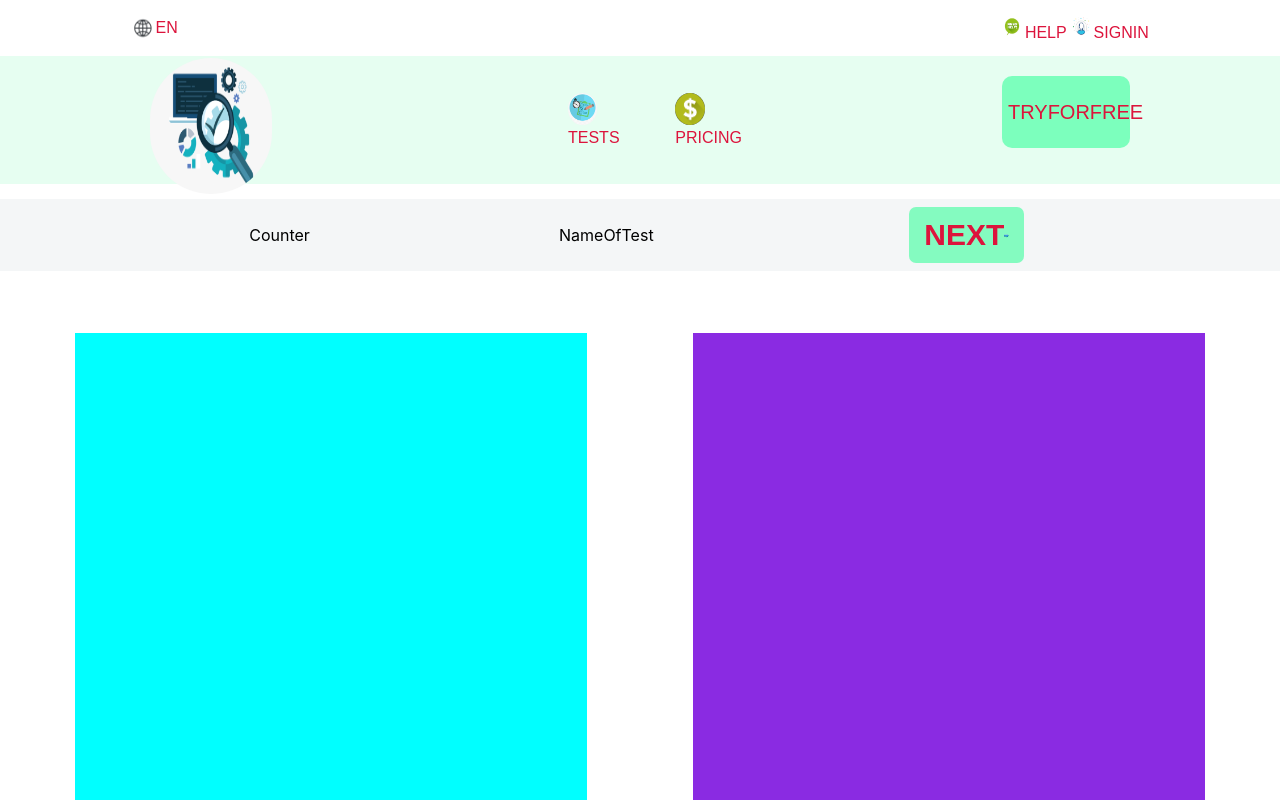
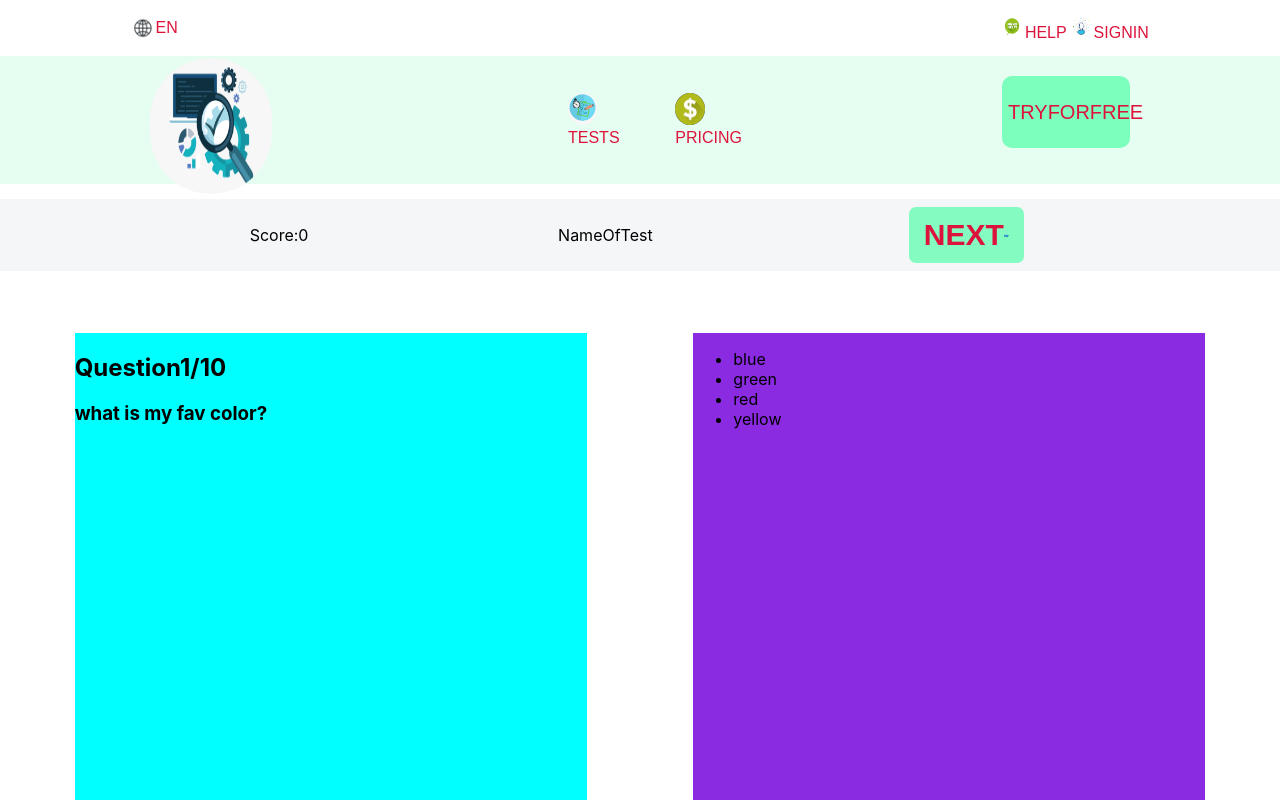
Before and after one commit to KassieSanisclaws/TestQuizApp, a React (Create React App) app: page /tests in a window 1280 px wide. Shown: the top 800 px of the page. Built offline with nearby package versions, Linux system fonts and the light colour scheme.

Commit message:
fifth commit

```diff
--- a/src/json-data/testData.js
+++ b/src/json-data/testData.js
@@ -1,13 +1,12 @@
 
-const TestData = {
-    testQuestions:[
+const  testQuestions = [
         {
-           questions: "",
+           questions: "what is my fav color?",
            selections: [
-             { id: 0, options: "", isAnswer: false},
-             { id: 1, options: "", isAnswer: true},
-             { id: 2, options: "", isAnswer: false},
-             { id: 3, options: "", isAnswer: false}
+             { id: 0, options: "blue", isAnswer: false},
+             { id: 1, options: "green", isAnswer: true},
+             { id: 2, options: "red", isAnswer: false},
+             { id: 3, options: "yellow", isAnswer: false}
            ],
         },
         {
@@ -92,6 +91,5 @@ const TestData = {
             ],
         }
     ]
-}
 
-export default TestData;
+export default testQuestions;
--- a/src/pages/testPage/testPage.jsx
+++ b/src/pages/testPage/testPage.jsx
@@ -1,14 +1,39 @@
+import React, { useState } from "react";
 import "./testPage.css";
-
+import  testQtsData  from "../../json-data/testData";
 
 function TestPage(){
+// Properties. //
+  const testQuestions = testQtsData;
+  const [currntQts, setCurrntQts] = useState(0);
+  const [scoreCount, setScoreCount] = useState(0);
+  const [finalScore, setFinalScore] = useState(false);
+
+// Helper Functions. //
+// check to see if the value of isAnswer is passing correct values. //
+   const selectedOptn = (isAnswer) => {
+      if(isAnswer){
+        setScoreCount(scoreCount +1);
+      }
+      if(currntQts + 1 < testQuestions.length){
+        setCurrntQts(currntQts + 1);
+      }else{
+        setFinalScore(true);
+      }
+  }
+  const restartTest = () => {
+       setScoreCount(0);
+       setCurrntQts(0);
+       setFinalScore(false);
+  }
+
     return (
        <div className="testPage-body">
           <div className="testPage-section">
               <div className="testPage-container">
 
                 <div className="test-cntnt1">
-                    <div className="test-cntnt1-countr">Counter</div>
+                    <div className="test-cntnt1-countr">Score:{scoreCount}</div>
                     <div className="test-cntnt1-title">NameOfTest</div>
                     <div className="test-cntnt1-btn"><button><span>Next</span><div className="test-cntnt1-btnR"/></button></div>
                 </div>
@@ -16,14 +41,32 @@ function TestPage(){
                 <div className="test-cntnt2">
                     <div className="test-cntnt2-chld1">
                         <div className="testCnt2-chld1-cnt">
-
+                            <h2>Question{ currntQts + 1}/{testQuestions.length}</h2>
+                            <h3 className="testCnt2-chld1-cntTestQts">{testQuestions[currntQts].questions}</h3>
                         </div>
                     </div>
+                {/* Final Socre Card Div*/}
+                  {finalScore ? (
+                    <div className="finalScore-card">
+                      <h1>Results</h1>
+                      <h2>{scoreCount} of {testQuestions.length} correct:({(scoreCount / testQuestions.length) * 100}%)</h2>
+                      <button onClick={()=> restartTest()}>ResetQuiz</button>
+                    </div>
+                  ) : (
+                  /* Questions Card Div*/
                     <div className="test-cntnt2-chld2">
+
                         <div className="testCnt3-chld2-cnt">
-
+                            <ul>
+                               {testQuestions[currntQts].selections.map((selection) => {
+                                return (
+                                   <li onClick={()=> selectedOptn(selection.isAnswer)} key={selection.id}>{selection.options}</li>
+                                );
+                            })}
+                            </ul>
                         </div>
                     </div>
+                  )}
                 </div>
 
               </div>
```
